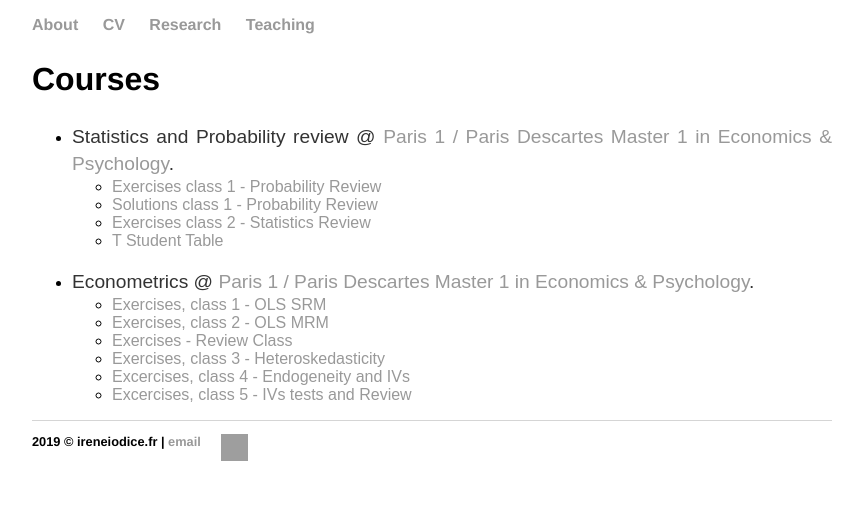
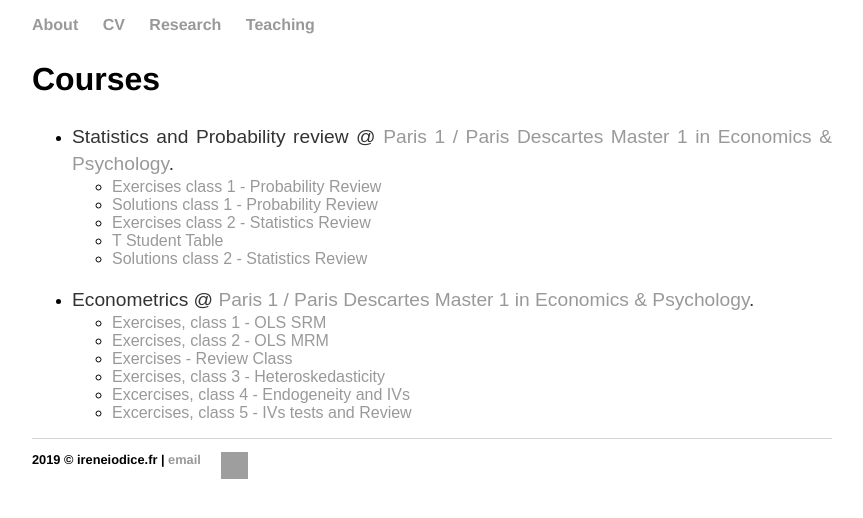
Before and after one commit to ioire/ioire.github.io, a Jekyll site: the page built from teaching/index.html, in a window 1280 px wide. Shown: the top 518 px of the page, without its empty margins (208-1071 px from the left). Built offline with Jekyll 4.4.1, drawn with Linux system fonts in a browser that asks for light colours; grey boxes are pictures that could not be loaded.

Commit message:
add solutions

```diff
--- a/teaching/index.html
+++ b/teaching/index.html
@@ -14,7 +14,7 @@
 	<li><a href="/images/ex_stat.pdf" download="Class2_Statistics">Exercises class 2 - Statistics Review </a></li>
 
 	<li><a href="/images/t-student_table.jpg" download="tstudent">T Student Table </a></li>
-	 <!--<li><a href="/images/sol_stat.pdf" download="Class2_Statistics_Sol">Solutions class 2 - Statistics Review </a></li>-->
+	 <li><a href="/images/sol_stat.pdf" download="Class2_Statistics_Sol">Solutions class 2 - Statistics Review </a></li>
 	</ul>
 	</ul>
 	<ul>
```
Also changed, not shown: 1 other file.
